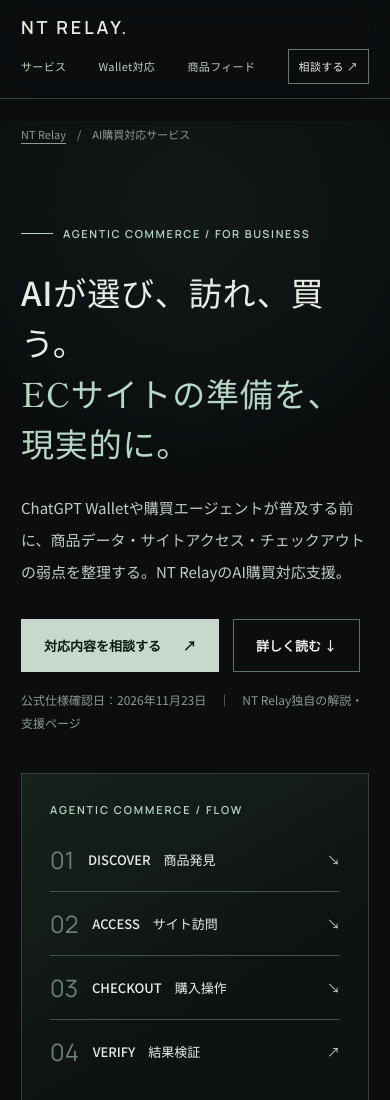
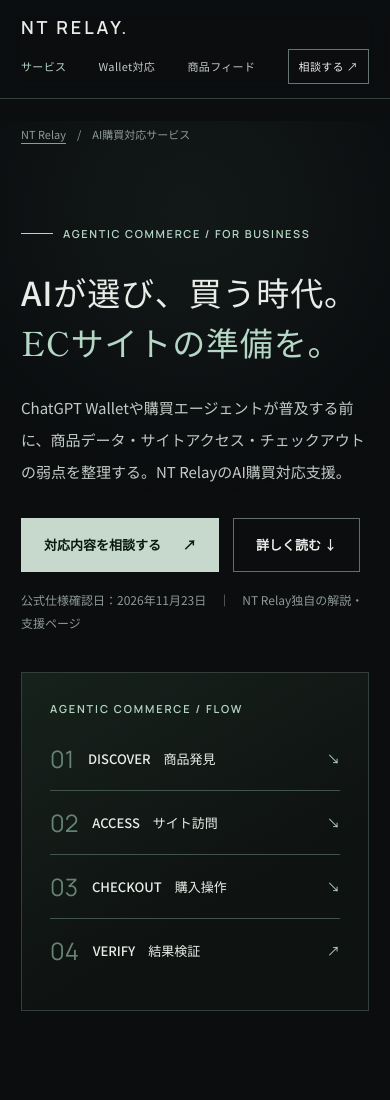
Before and after one commit to furoito/ntrelay-site, a plain HTML site: page agentic-commerce/index.html in a window 390 px wide. Shown: the top 1100 px of the page. Drawn offline with Linux system fonts and the light colour scheme.

Commit message:
Fix responsive hero headline wrapping

```diff
--- a/agentic-commerce/index.html
+++ b/agentic-commerce/index.html
@@ -32,7 +32,7 @@
 <div class="wrap"><p class="breadcrumb"><a href="/">NT Relay</a>　/　AI購買対応サービス</p></div>
 <section class="hero"><div class="wrap"><div>
 <span class="topline">AGENTIC COMMERCE / FOR BUSINESS</span>
-<h1>AIが選び、訪れ、買う。<br><em>ECサイトの準備を、現実的に。</em></h1>
+<h1>AIが選び、買う時代。<br><em>ECサイトの準備を。</em></h1>
 <p class="lead">ChatGPT Walletや購買エージェントが普及する前に、商品データ・サイトアクセス・チェックアウトの弱点を整理する。NT RelayのAI購買対応支援。</p>
 <div class="actions"><a class="button" href="/#contact">対応内容を相談する <span aria-hidden="true">↗</span></a><a class="button ghost" href="#overview">詳しく読む ↓</a></div>
 <p class="note">公式仕様確認日：2026年11月23日　｜　NT Relay独自の解説・支援ページ</p>
```
